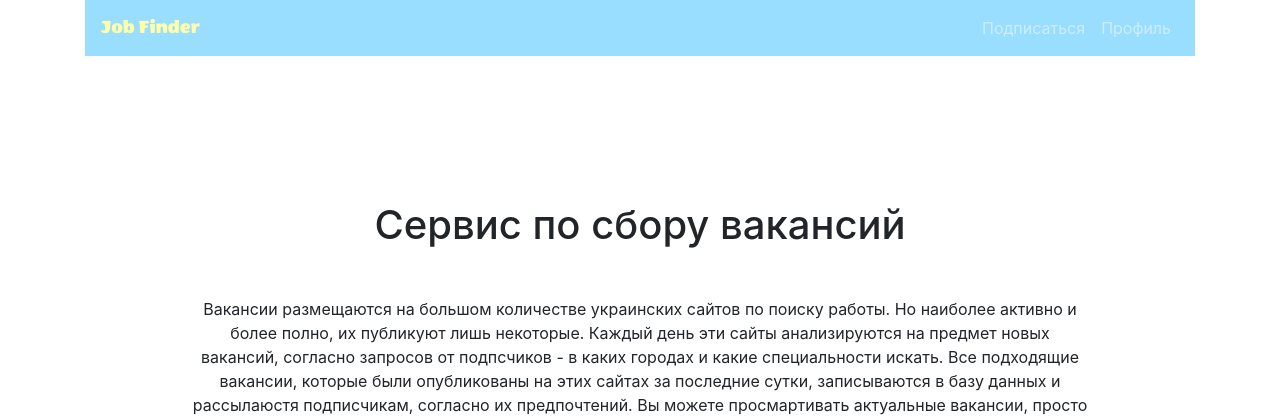
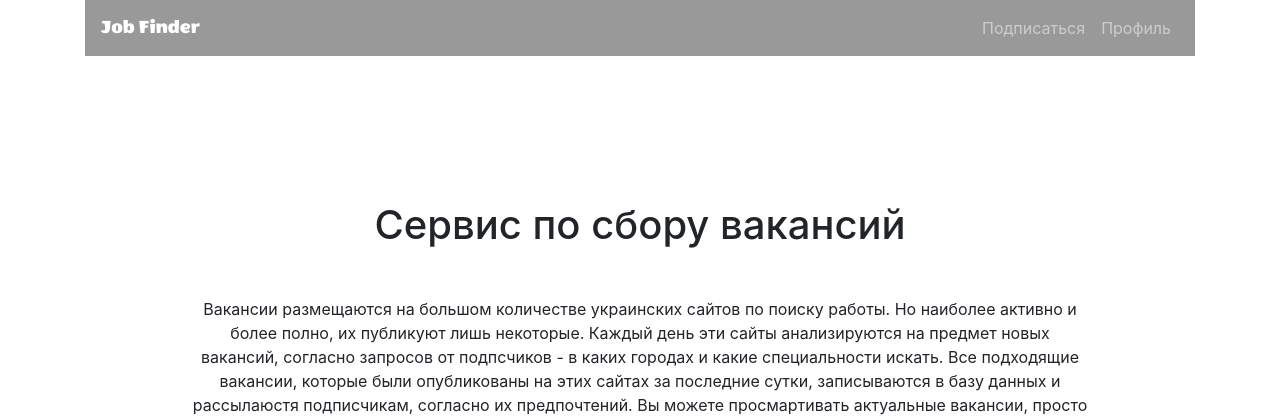
Before and after one commit to olegJF/find_it, a Django app: page / in a window 1280 px wide. Shown: the top 420 px of the page. Run offline with Django 3.2, Linux system fonts and the light colour scheme; data comes from the database, SQL or seed files in the repository; some libraries are stand-ins or nearby versions.

Commit message:
Изменил цвет иконки и навбара

```diff
--- a/static/css/main.css
+++ b/static/css/main.css
@@ -4,5 +4,5 @@
    }
    #brand{
     font-family: WendyOne;
-    color: #FFA;
+    color: #FFF;
     }
--- a/templates/base.html
+++ b/templates/base.html
@@ -24,7 +24,7 @@
 
   <body>
     <div class="container">
-    <nav class="navbar navbar-expand-md navbar-dark " style="background-color: #99DDFF;">
+    <nav class="navbar navbar-expand-md navbar-dark " style="background-color: #999;">
       <a class="navbar-brand" href="{% url 'index' %}" id='brand'>Job Finder</a>
       <button class="navbar-toggler" type="button" data-toggle="collapse" data-target="#navbarsExampleDefault" aria-controls="navbarsExampleDefault" aria-expanded="false" aria-label="Toggle navigation">
         <span class="navbar-toggler-icon"></span>
```
Also changed, not shown: static/favicon.ico.
